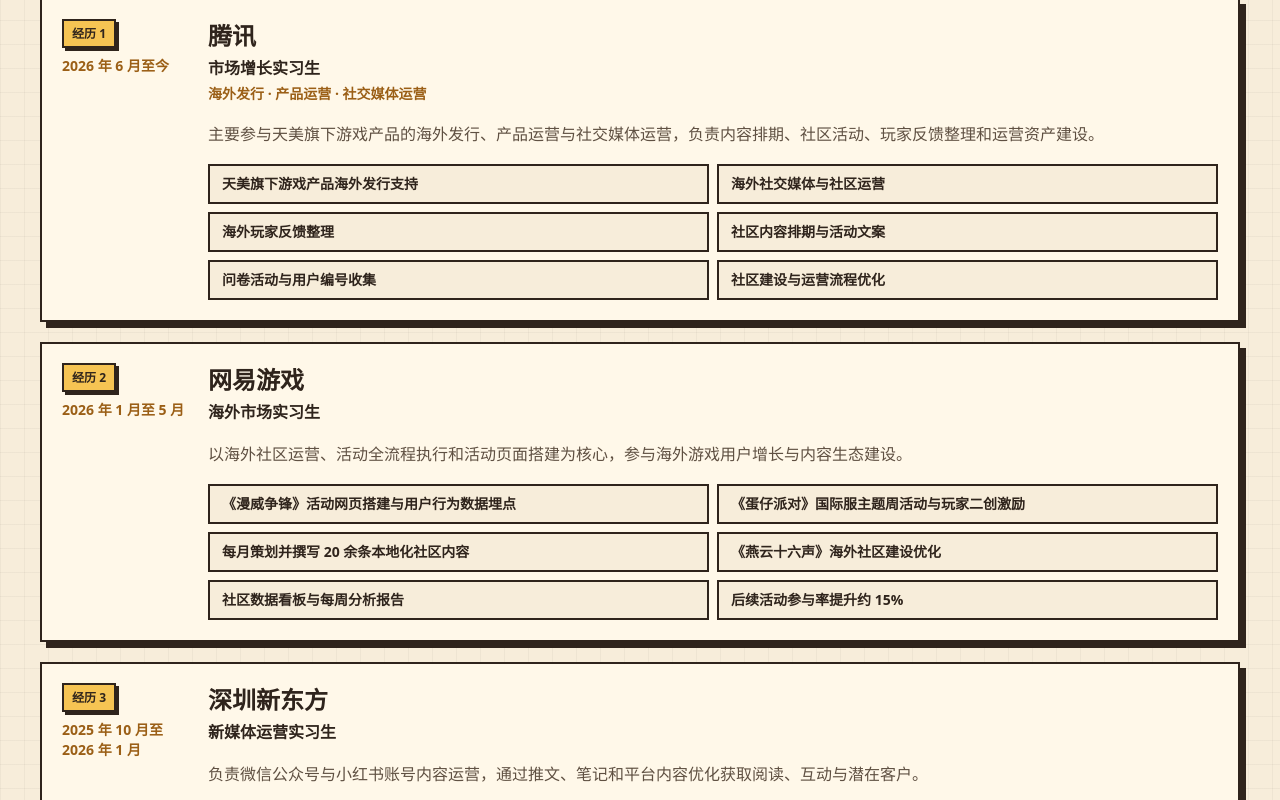
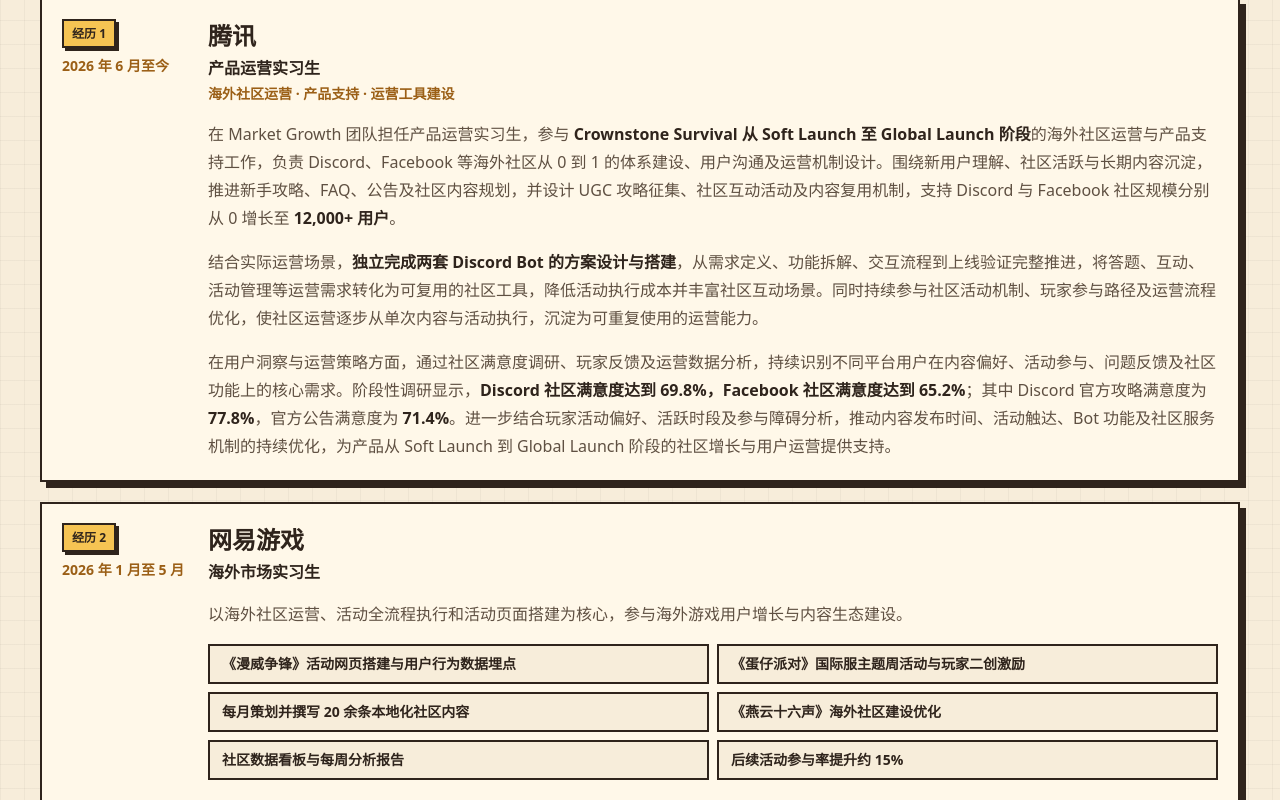
Before and after one commit to BYoasis/personal-website, a Next.js app: page / in a window 1280 px wide. Shown: the part 4300-5100 px from the top of the page. Built offline with nearby package versions, Linux system fonts and the light colour scheme.

Commit message:
Expand Tencent internship experience

```diff
--- a/app/page.tsx
+++ b/app/page.tsx
@@ -66,11 +66,23 @@ const projects = [
 const experiences = [
   {
     company: "腾讯",
-    role: "市场增长实习生",
+    role: "产品运营实习生",
     time: "2026 年 6 月至今",
-    direction: "海外发行 · 产品运营 · 社交媒体运营",
-    desc: "主要参与天美旗下游戏产品的海外发行、产品运营与社交媒体运营，负责内容排期、社区活动、玩家反馈整理和运营资产建设。",
-    points: ["天美旗下游戏产品海外发行支持", "海外社交媒体与社区运营", "海外玩家反馈整理", "社区内容排期与活动文案", "问卷活动与用户编号收集", "社区建设与运营流程优化"],
+    direction: "海外社区运营 · 产品支持 · 运营工具建设",
+    desc: (
+      <div className="space-y-4">
+        <p>
+          在 Market Growth 团队担任产品运营实习生，参与 <strong className="font-black text-[#2f241c]">Crownstone Survival 从 Soft Launch 至 Global Launch 阶段</strong>的海外社区运营与产品支持工作，负责 Discord、Facebook 等海外社区从 0 到 1 的体系建设、用户沟通及运营机制设计。围绕新用户理解、社区活跃与长期内容沉淀，推进新手攻略、FAQ、公告及社区内容规划，并设计 UGC 攻略征集、社区互动活动及内容复用机制，支持 Discord 与 Facebook 社区规模分别从 0 增长至 <strong className="font-black text-[#2f241c]">12,000+ 用户</strong>。
+        </p>
+        <p>
+          结合实际运营场景，<strong className="font-black text-[#2f241c]">独立完成两套 Discord Bot 的方案设计与搭建</strong>，从需求定义、功能拆解、交互流程到上线验证完整推进，将答题、互动、活动管理等运营需求转化为可复用的社区工具，降低活动执行成本并丰富社区互动场景。同时持续参与社区活动机制、玩家参与路径及运营流程优化，使社区运营逐步从单次内容与活动执行，沉淀为可重复使用的运营能力。
+        </p>
+        <p>
+          在用户洞察与运营策略方面，通过社区满意度调研、玩家反馈及运营数据分析，持续识别不同平台用户在内容偏好、活动参与、问题反馈及社区功能上的核心需求。阶段性调研显示，<strong className="font-black text-[#2f241c]">Discord 社区满意度达到 69.8%，Facebook 社区满意度达到 65.2%</strong>；其中 Discord 官方攻略满意度为 <strong className="font-black text-[#2f241c]">77.8%</strong>，官方公告满意度为 <strong className="font-black text-[#2f241c]">71.4%</strong>。进一步结合玩家活动偏好、活跃时段及参与障碍分析，推动内容发布时间、活动触达、Bot 功能及社区服务机制的持续优化，为产品从 Soft Launch 到 Global Launch 阶段的社区增长与用户运营提供支持。
+        </p>
+      </div>
+    ),
+    points: [],
   },
   {
     company: "网易游戏",
@@ -323,10 +335,12 @@ export default function Home() {
                         {item.direction && <p className="mt-1 text-sm font-bold text-[#9b5f16]">{item.direction}</p>}
                       </div>
                     </div>
-                    <p className="mt-4 leading-7 text-[#5f5042]">{item.desc}</p>
-                    <div className="mt-4 grid gap-2 md:grid-cols-2">
-                      {item.points.map((point) => <div key={point} className="border-2 border-[#2f241c] bg-[#f7edda] px-3 py-2 text-sm font-bold">{point}</div>)}
-                    </div>
+                    <div className="mt-4 leading-7 text-[#5f5042]">{item.desc}</div>
+                    {item.points.length > 0 && (
+                      <div className="mt-4 grid gap-2 md:grid-cols-2">
+                        {item.points.map((point) => <div key={point} className="border-2 border-[#2f241c] bg-[#f7edda] px-3 py-2 text-sm font-bold">{point}</div>)}
+                      </div>
+                    )}
                   </div>
                 </div>
               </Card>
```
